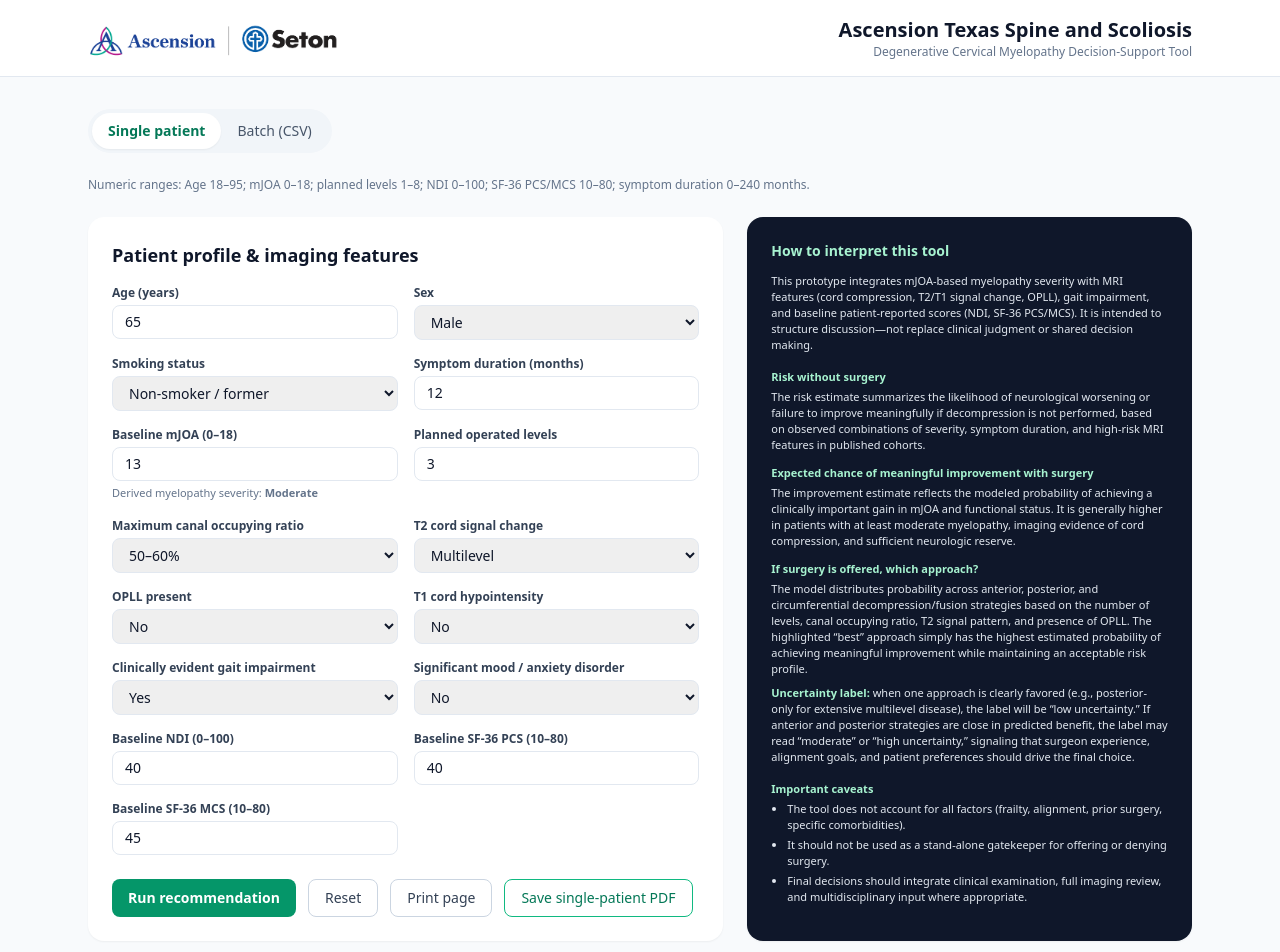
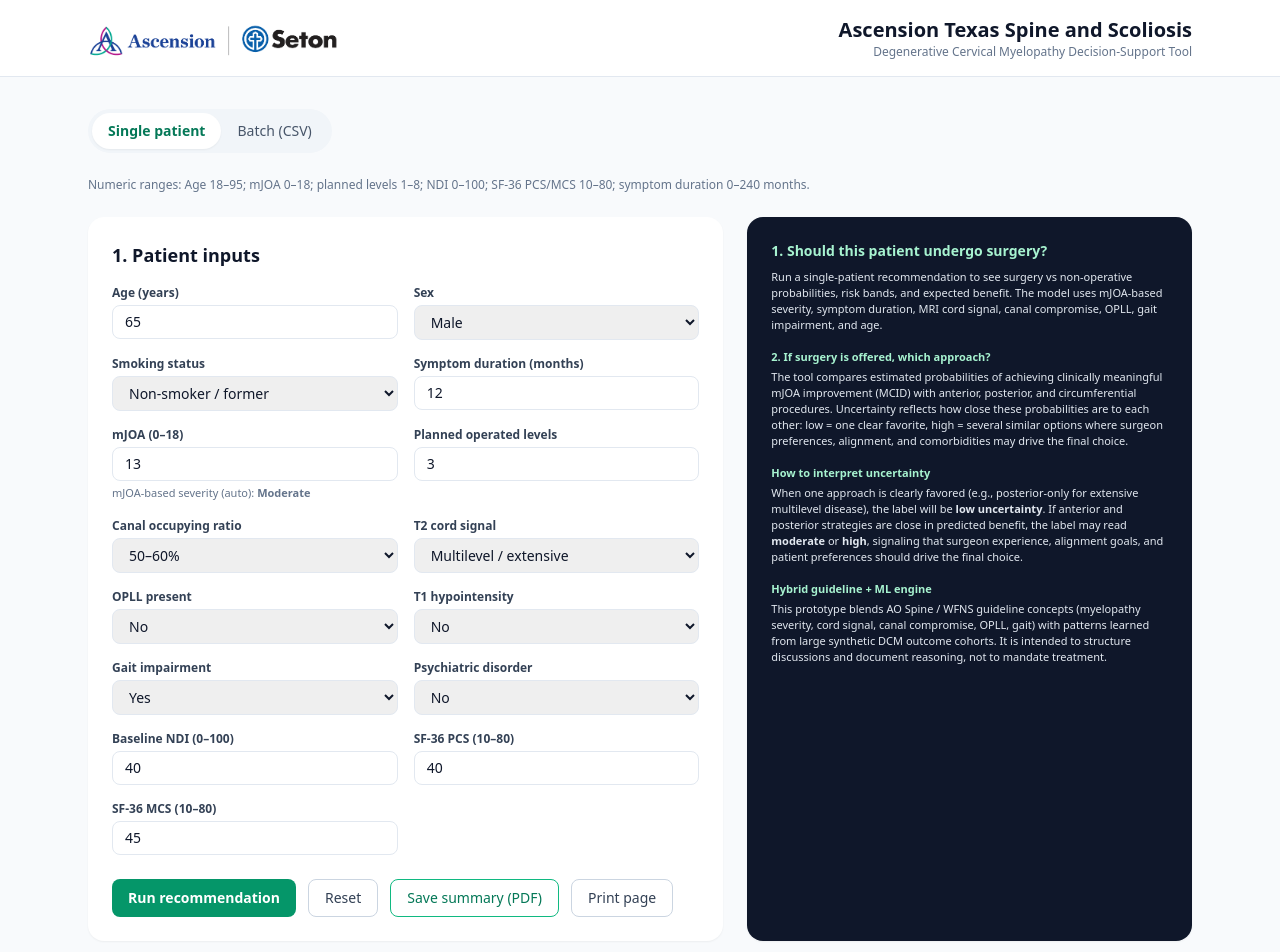
Before and after one commit to devender0609/dcm-web, a Next.js app: page /prototype in a window 1280 px wide. Shown: the top 952 px of the page. Built offline with nearby package versions, Linux system fonts and the light colour scheme.

Commit message:
Fix t2Signal multilevel typo

```diff
--- a/app/prototype/page.tsx
+++ b/app/prototype/page.tsx
@@ -825,12 +825,12 @@ export default function PrototypePage() {
 
         {tab === "single" ? (
           <>
-            {/* Grid: left inputs, right explanation */}
+            {/* Grid: left inputs, right explanatory panel (Figure 1-style) */}
             <div className="grid gap-6 md:grid-cols-[minmax(0,2fr)_minmax(0,1.4fr)]">
               {/* Left: inputs */}
               <section className="rounded-2xl bg-white p-6 shadow-sm">
                 <h2 className="mb-4 text-lg font-semibold text-slate-900">
-                  Patient profile & imaging features
+                  1. Patient inputs
                 </h2>
 
                 <div className="grid gap-4 md:grid-cols-2">
@@ -900,7 +900,7 @@ export default function PrototypePage() {
                   {/* Baseline mJOA */}
                   <div>
                     <label className="mb-1 block text-xs font-semibold text-slate-700">
-                      Baseline mJOA (0–18)
+                      mJOA (0–18)
                     </label>
                     <input
                       type="number"
@@ -912,7 +912,7 @@ export default function PrototypePage() {
                     />
                     {autoSeverity && (
                       <p className="mt-1 text-[11px] text-slate-500">
-                        Derived myelopathy severity:{" "}
+                        mJOA-based severity (auto):{" "}
                         <span className="font-semibold capitalize">{autoSeverity}</span>
                       </p>
                     )}
@@ -936,7 +936,7 @@ export default function PrototypePage() {
                   {/* Canal occupying ratio */}
                   <div>
                     <label className="mb-1 block text-xs font-semibold text-slate-700">
-                      Maximum canal occupying ratio
+                      Canal occupying ratio
                     </label>
                     <select
                       value={inputs.canalRatio}
@@ -955,7 +955,7 @@ export default function PrototypePage() {
                   {/* T2 cord signal */}
                   <div>
                     <label className="mb-1 block text-xs font-semibold text-slate-700">
-                      T2 cord signal change
+                      T2 cord signal
                     </label>
                     <select
                       value={inputs.t2Signal}
@@ -967,7 +967,7 @@ export default function PrototypePage() {
                       <option value="">Select</option>
                       <option value="none">None</option>
                       <option value="focal">Focal</option>
-                      <option value="multilevel">Multilevel</option>
+                      <option value="multilevel">Multilevel / extensive</option>
                     </select>
                   </div>
 
@@ -989,7 +989,7 @@ export default function PrototypePage() {
                   {/* T1 hypointensity */}
                   <div>
                     <label className="mb-1 block text-xs font-semibold text-slate-700">
-                      T1 cord hypointensity
+                      T1 hypointensity
                     </label>
                     <select
                       value={inputs.t1Hypo}
@@ -1004,7 +1004,7 @@ export default function PrototypePage() {
                   {/* Gait impairment */}
                   <div>
                     <label className="mb-1 block text-xs font-semibold text-slate-700">
-                      Clinically evident gait impairment
+                      Gait impairment
                     </label>
                     <select
                       value={inputs.gaitImpairment}
@@ -1021,7 +1021,7 @@ export default function PrototypePage() {
                   {/* Psych disorder */}
                   <div>
                     <label className="mb-1 block text-xs font-semibold text-slate-700">
-                      Significant mood / anxiety disorder
+                      Psychiatric disorder
                     </label>
                     <select
                       value={inputs.psychDisorder}
@@ -1053,7 +1053,7 @@ export default function PrototypePage() {
                   {/* SF-36 PCS */}
                   <div>
                     <label className="mb-1 block text-xs font-semibold text-slate-700">
-                      Baseline SF-36 PCS (10–80)
+                      SF-36 PCS (10–80)
                     </label>
                     <input
                       type="number"
@@ -1068,7 +1068,7 @@ export default function PrototypePage() {
                   {/* SF-36 MCS */}
                   <div>
                     <label className="mb-1 block text-xs font-semibold text-slate-700">
-                      Baseline SF-36 MCS (10–80)
+                      SF-36 MCS (10–80)
                     </label>
                     <input
                       type="number"
@@ -1100,17 +1100,17 @@ export default function PrototypePage() {
                   </button>
                   <button
                     type="button"
+                    onClick={handleExportSinglePdf}
+                    className="rounded-lg border border-emerald-500 px-4 py-2 text-sm text-emerald-700 hover:bg-emerald-50"
+                  >
+                    Save summary (PDF)
+                  </button>
+                  <button
+                    type="button"
                     onClick={handlePrintPage}
                     className="rounded-lg border border-slate-300 px-4 py-2 text-sm text-slate-700 hover:bg-slate-50"
                   >
                     Print page
-                  </button>
-                  <button
-                    type="button"
-                    onClick={handleExportSinglePdf}
-                    className="rounded-lg border border-emerald-500 px-4 py-2 text-sm text-emerald-700 hover:bg-emerald-50"
-                  >
-                    Save single-patient PDF
                   </button>
                 </div>
 
@@ -1121,130 +1121,118 @@ export default function PrototypePage() {
                 )}
               </section>
 
-              {/* Right: explanation panel */}
+              {/* Right: figure-1 style explanation panel */}
               <section className="rounded-2xl bg-slate-900 p-6 text-xs text-slate-100 shadow-sm">
-                <h2 className="mb-3 text-sm font-semibold text-emerald-200">
-                  How to interpret this tool
+                <h2 className="mb-2 text-sm font-semibold text-emerald-200">
+                  1. Should this patient undergo surgery?
                 </h2>
                 <p className="mb-3 text-[11px] text-slate-200">
-                  This prototype integrates mJOA-based myelopathy severity with MRI features
-                  (cord compression, T2/T1 signal change, OPLL), gait impairment, and
-                  baseline patient-reported scores (NDI, SF-36 PCS/MCS). It is intended to
-                  structure discussion—not replace clinical judgment or shared decision
-                  making.
+                  Run a single-patient recommendation to see surgery vs non-operative
+                  probabilities, risk bands, and expected benefit. The model uses
+                  mJOA-based severity, symptom duration, MRI cord signal, canal
+                  compromise, OPLL, gait impairment, and age.
                 </p>
+
                 <h3 className="mt-4 mb-1 text-[11px] font-semibold text-emerald-200">
-                  Risk without surgery
+                  2. If surgery is offered, which approach?
                 </h3>
                 <p className="mb-2 text-[11px] text-slate-200">
-                  The risk estimate summarizes the likelihood of neurological worsening
-                  or failure to improve meaningfully if decompression is not performed,
-                  based on observed combinations of severity, symptom duration, and
-                  high-risk MRI features in published cohorts.
+                  The tool compares estimated probabilities of achieving clinically
+                  meaningful mJOA improvement (MCID) with anterior, posterior, and
+                  circumferential procedures. Uncertainty reflects how close these
+                  probabilities are to each other: low = one clear favorite, high =
+                  several similar options where surgeon preferences, alignment, and
+                  comorbidities may drive the final choice.
                 </p>
-                <h3 className="mt-3 mb-1 text-[11px] font-semibold text-emerald-200">
-                  Expected chance of meaningful improvement with surgery
+
+                <h3 className="mt-4 mb-1 text-[11px] font-semibold text-emerald-200">
+                  How to interpret uncertainty
                 </h3>
                 <p className="mb-2 text-[11px] text-slate-200">
-                  The improvement estimate reflects the modeled probability of achieving a
-                  clinically important gain in mJOA and functional status. It is generally
-                  higher in patients with at least moderate myelopathy, imaging evidence of
-                  cord compression, and sufficient neurologic reserve.
+                  When one approach is clearly favored (e.g., posterior-only for extensive
+                  multilevel disease), the label will be{" "}
+                  <span className="font-semibold">low uncertainty</span>. If anterior and
+                  posterior strategies are close in predicted benefit, the label may read{" "}
+                  <span className="font-semibold">moderate</span> or{" "}
+                  <span className="font-semibold">high</span>, signaling that surgeon
+                  experience, alignment goals, and patient preferences should drive the
+                  final choice.
                 </p>
-                <h3 className="mt-3 mb-1 text-[11px] font-semibold text-emerald-200">
-                  If surgery is offered, which approach?
+
+                <h3 className="mt-4 mb-1 text-[11px] font-semibold text-emerald-200">
+                  Hybrid guideline + ML engine
                 </h3>
-                <p className="mb-2 text-[11px] text-slate-200">
-                  The model distributes probability across anterior, posterior, and
-                  circumferential decompression/fusion strategies based on the number of
-                  levels, canal occupying ratio, T2 signal pattern, and presence of OPLL.
-                  The highlighted “best” approach simply has the highest estimated
-                  probability of achieving meaningful improvement while maintaining an
-                  acceptable risk profile.
+                <p className="text-[11px] text-slate-200">
+                  This prototype blends AO Spine / WFNS guideline concepts (myelopathy
+                  severity, cord signal, canal compromise, OPLL, gait) with patterns
+                  learned from large synthetic DCM outcome cohorts. It is intended to
+                  structure discussions and document reasoning, not to mandate treatment.
                 </p>
-                <p className="mb-2 text-[11px] text-slate-200">
-                  <span className="font-semibold text-emerald-200">Uncertainty label:</span>{" "}
-                  when one approach is clearly favored (e.g., posterior-only for extensive
-                  multilevel disease), the label will be “low uncertainty.” If anterior and
-                  posterior strategies are close in predicted benefit, the label may read
-                  “moderate” or “high uncertainty,” signaling that surgeon experience,
-                  alignment goals, and patient preferences should drive the final choice.
-                </p>
-                <h3 className="mt-4 mb-1 text-[11px] font-semibold text-emerald-200">
-                  Important caveats
-                </h3>
-                <ul className="list-disc space-y-1 pl-4 text-[11px] text-slate-200">
-                  <li>
-                    The tool does not account for all factors (frailty, alignment, prior
-                    surgery, specific comorbidities).
-                  </li>
-                  <li>
-                    It should not be used as a stand-alone gatekeeper for offering or denying
-                    surgery.
-                  </li>
-                  <li>
-                    Final decisions should integrate clinical examination, full imaging
-                    review, and multidisciplinary input where appropriate.
-                  </li>
-                </ul>
               </section>
             </div>
 
-            {/* Results card */}
+            {/* Results card – laid out like Figure 1 */}
             <section className="rounded-2xl bg-white p-6 shadow-sm">
-              <h2 className="mb-3 text-lg font-semibold text-slate-900">
-                Model output – risk, benefit, and approach
-              </h2>
-
               {!result ? (
                 <p className="text-sm text-slate-500">
-                  Enter patient details and click{" "}
+                  Enter patient details above and click{" "}
                   <span className="font-semibold">“Run recommendation”</span> to view
                   estimates.
                 </p>
               ) : (
-                <div className="space-y-4 text-sm">
-                  <div className="rounded-xl border border-emerald-100 bg-emerald-50 px-4 py-3">
-                    <p className="text-xs font-semibold uppercase tracking-wide text-emerald-700">
-                      Overall recommendation
+                <div className="space-y-6 text-sm">
+                  {/* Section 1: Should this patient undergo surgery? */}
+                  <div>
+                    <h2 className="text-lg font-semibold text-slate-900">
+                      1. Should this patient undergo surgery?
+                    </h2>
+                    <p className="mt-1 text-sm font-semibold text-emerald-800">
+                      Recommendation: {result.recommendationLabel}
                     </p>
-                    <p className="mt-1 text-base font-semibold text-emerald-900">
-                      {result.recommendationLabel}
+                    <p className="mt-1 text-xs text-slate-600">
+                      This is a guide based on modeled risk and benefit and does not
+                      replace surgeon judgment or patient preference.
                     </p>
-                    <p className="mt-1 text-xs text-emerald-800">
-                      This is a guide based on modeled risk / benefit and does not replace
-                      surgeon judgment or patient preference.
-                    </p>
-                  </div>
 
-                  <div className="grid gap-4 md:grid-cols-2">
-                    <div className="rounded-xl border border-slate-200 bg-slate-50 p-4">
-                      <h3 className="text-xs font-semibold uppercase tracking-wide text-slate-600">
+                    <div className="mt-4 grid gap-4 md:grid-cols-2">
+                      <div className="rounded-xl border border-rose-100 bg-rose-50 p-4">
+                        <h3 className="text-[11px] font-semibold uppercase tracking-wide text-rose-700">
                           Risk without surgery
                         </h3>
                         <p className="mt-1 text-2xl font-semibold text-rose-600">
                           {result.riskScore.toFixed(0)}%
                         </p>
-                      <p className="mt-1 text-xs text-slate-700">{result.riskText}</p>
+                        <p className="mt-1 text-xs text-slate-700">
+                          {result.riskText}
+                        </p>
                       </div>
 
-                    <div className="rounded-xl border border-slate-200 bg-slate-50 p-4">
-                      <h3 className="text-xs font-semibold uppercase tracking-wide text-slate-600">
+                      <div className="rounded-xl border border-emerald-100 bg-emerald-50 p-4">
+                        <h3 className="text-[11px] font-semibold uppercase tracking-wide text-emerald-700">
                           Expected chance of meaningful improvement with surgery
                         </h3>
                         <p className="mt-1 text-2xl font-semibold text-emerald-600">
                           {result.benefitScore.toFixed(0)}%
                         </p>
-                      <p className="mt-1 text-xs text-slate-700">{result.benefitText}</p>
+                        <p className="mt-1 text-xs text-slate-700">
+                          {result.benefitText}
+                        </p>
+                      </div>
                     </div>
                   </div>
 
-                  <div className="rounded-xl border border-slate-200 bg-slate-50 p-4">
+                  {/* Section 2: If surgery is offered, which approach? */}
+                  <div>
+                    <h2 className="text-lg font-semibold text-slate-900">
+                      2. If surgery is offered, which approach?
+                    </h2>
+
+                    <div className="mt-3 rounded-xl border border-slate-200 bg-slate-50 p-4">
                       <h3 className="text-xs font-semibold uppercase tracking-wide text-slate-600">
-                      If surgery is offered, which approach?
+                        P(MCID) by approach (approximate bands)
                       </h3>
 
-                    <div className="mt-2 grid gap-3 md:grid-cols-3">
+                      <div className="mt-3 grid gap-3 md:grid-cols-3">
                         {(["anterior", "posterior", "circumferential"] as ApproachKey[]).map(
                           (key) => {
                             const p = result.approachProbs[key];
@@ -1259,7 +1247,7 @@ export default function PrototypePage() {
                                 }`}
                               >
                                 <div className="flex items-center justify-between">
-                                <span className="font-semibold capitalize text-slate-800">
+                                  <span className="font-semibold uppercase text-slate-800">
                                     {key}
                                   </span>
                                   <span
@@ -1270,12 +1258,11 @@ export default function PrototypePage() {
                                     {formatPct(p)}
                                   </span>
                                 </div>
-                              {isBest && (
-                                <p className="mt-1 text-[11px] text-emerald-800">
-                                  Highest estimated probability of meaningful improvement
-                                  given inputs.
+                                <p className="mt-1 text-[11px] text-slate-600">
+                                  {isBest
+                                    ? "Highest estimated chance of clinically meaningful improvement."
+                                    : "Lower modeled probability compared with the leading approach."}
                                 </p>
-                              )}
                               </div>
                             );
                           }
@@ -1287,15 +1274,15 @@ export default function PrototypePage() {
                         {result.uncertainty === "low" && (
                           <>
                             <span className="text-emerald-700 font-semibold">
-                            Low uncertainty
+                              Low
                             </span>
-                          {" – model strongly favors the highlighted approach."}
+                            {" – one clear favorite."}
                           </>
                         )}
                         {result.uncertainty === "moderate" && (
                           <>
                             <span className="text-amber-700 font-semibold">
-                            Moderate uncertainty
+                              Moderate
                             </span>
                             {
                               " – anterior and posterior strategies are reasonably close; surgeon experience and alignment goals are important."
@@ -1305,13 +1292,21 @@ export default function PrototypePage() {
                         {result.uncertainty === "high" && (
                           <>
                             <span className="text-rose-700 font-semibold">
-                            High uncertainty
+                              High
                             </span>
                             {
                               " – predicted benefits are very similar across approaches, emphasizing the need for individualized discussion."
                             }
                           </>
                         )}
+                      </p>
+                    </div>
+
+                    <p className="mt-3 rounded-xl bg-slate-100 px-4 py-3 text-[11px] text-slate-700">
+                      <span className="font-semibold">Hybrid guideline + ML engine.</span>{" "}
+                      Patterns are derived from guideline-informed logic and synthetic
+                      outcome data and are intended to support, not replace, surgeon
+                      judgment.
                     </p>
                   </div>
                 </div>
```
Lines whose indentation alone changed are shown as unchanged.
